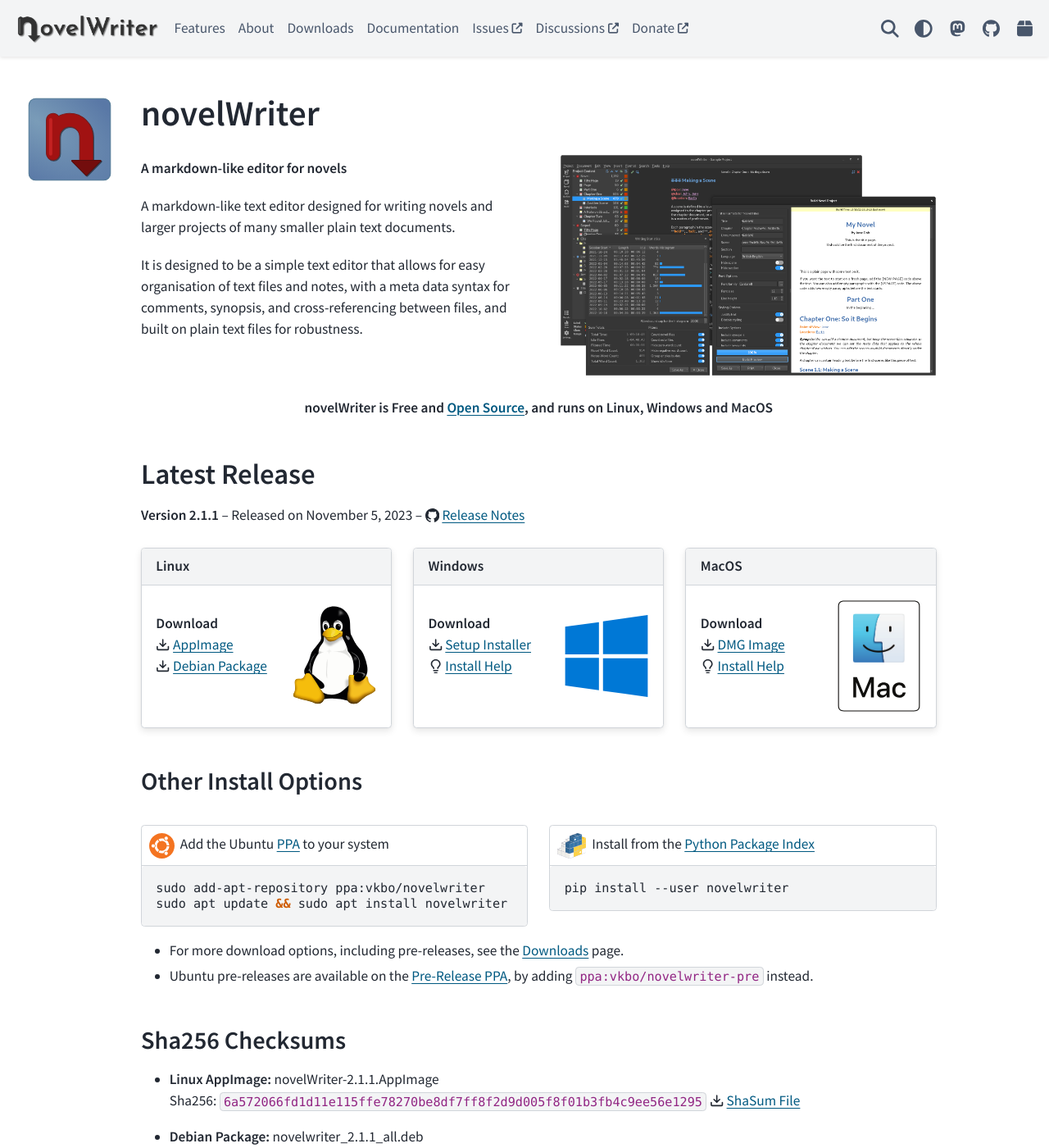
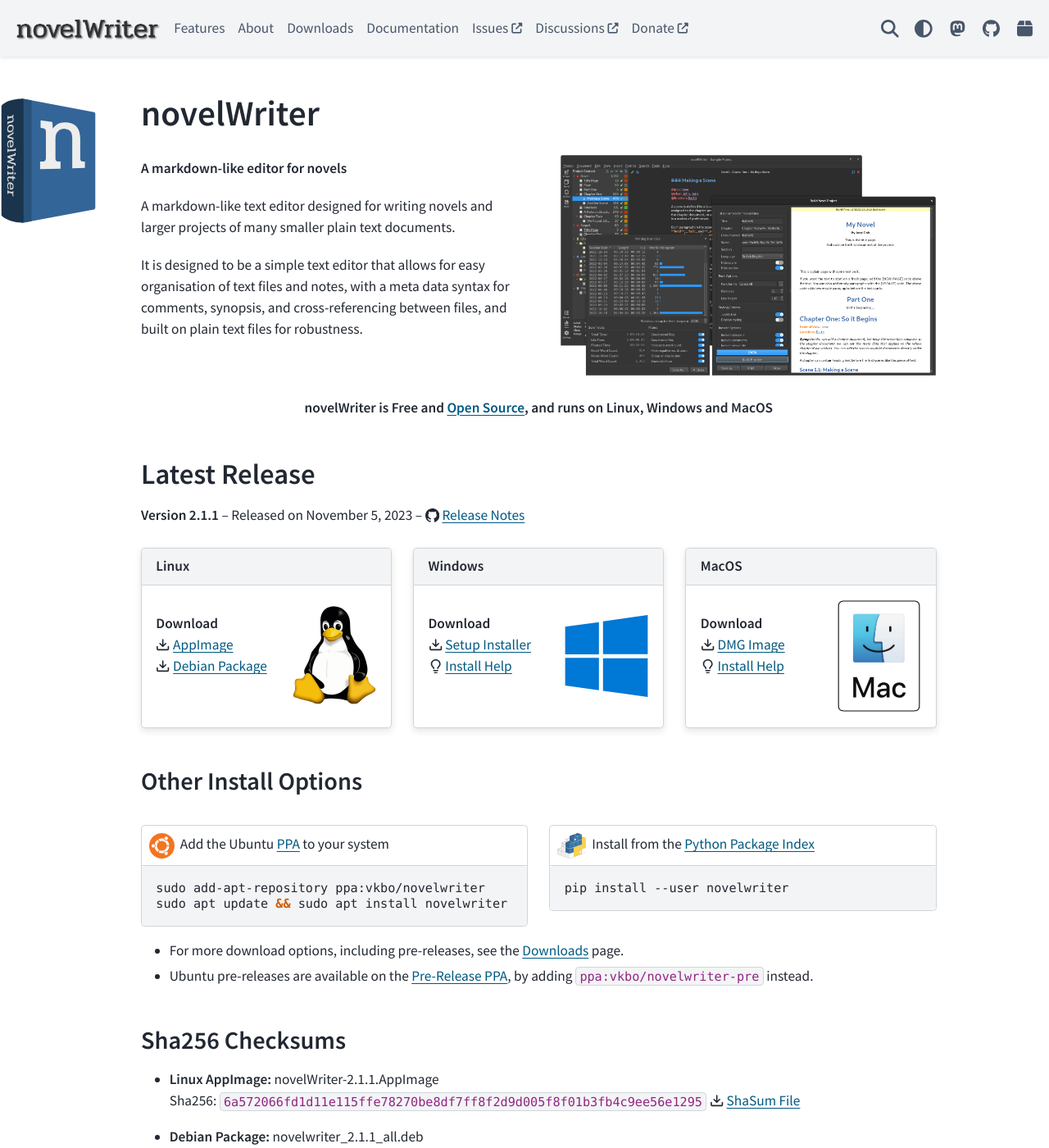
Before and after one commit to vkbo/novelWriter.io, a Sphinx documentation site: the page built from source/index.rst, in a window 1280 px wide and 1400 px high. Shown: the whole window at 82% size. Built offline with Sphinx 7.4.7 and the PyData theme 0.15.4, drawn with Linux system fonts in a browser that asks for light colours.

Commit message:
Update icons

```diff
--- a/source/_static/custom.css
+++ b/source/_static/custom.css
@@ -99,22 +99,19 @@
 .main-page-icon {
     position: absolute;
     float: left;
-    margin-left: -8em;
+    margin-left: -11em;
     margin-top: 0.3em;
     z-index: 0;
 }
 
-.main-page-icon img {
-    width: 6em;
+.nw-sidebar-logo {
+    display: block;
+    text-align: left;
 }
 
-.nw-sidebar-logo {
-    display: block;
-    text-align: center;
-}
-
-.nw-sidebar-logo img {
-    width: 50%;
+.nw-sidebar-logo img,
+.main-page-icon img {
+    width: 9em;
 }
 
 .nw-sd-os-card-header {
```
Also changed, not shown: source/_static/novelwriter-dark.png, source/_static/novelwriter-icon.svg, source/_static/novelwriter-light.png.
